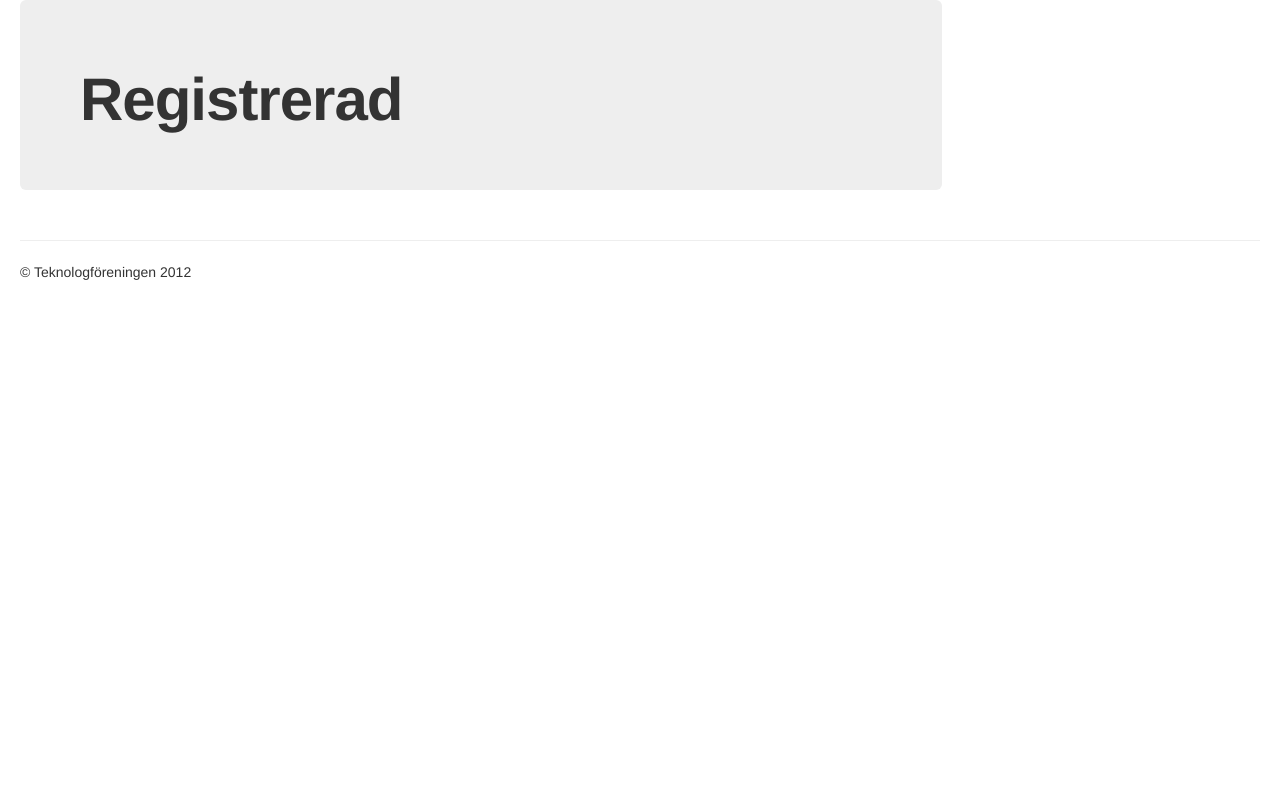
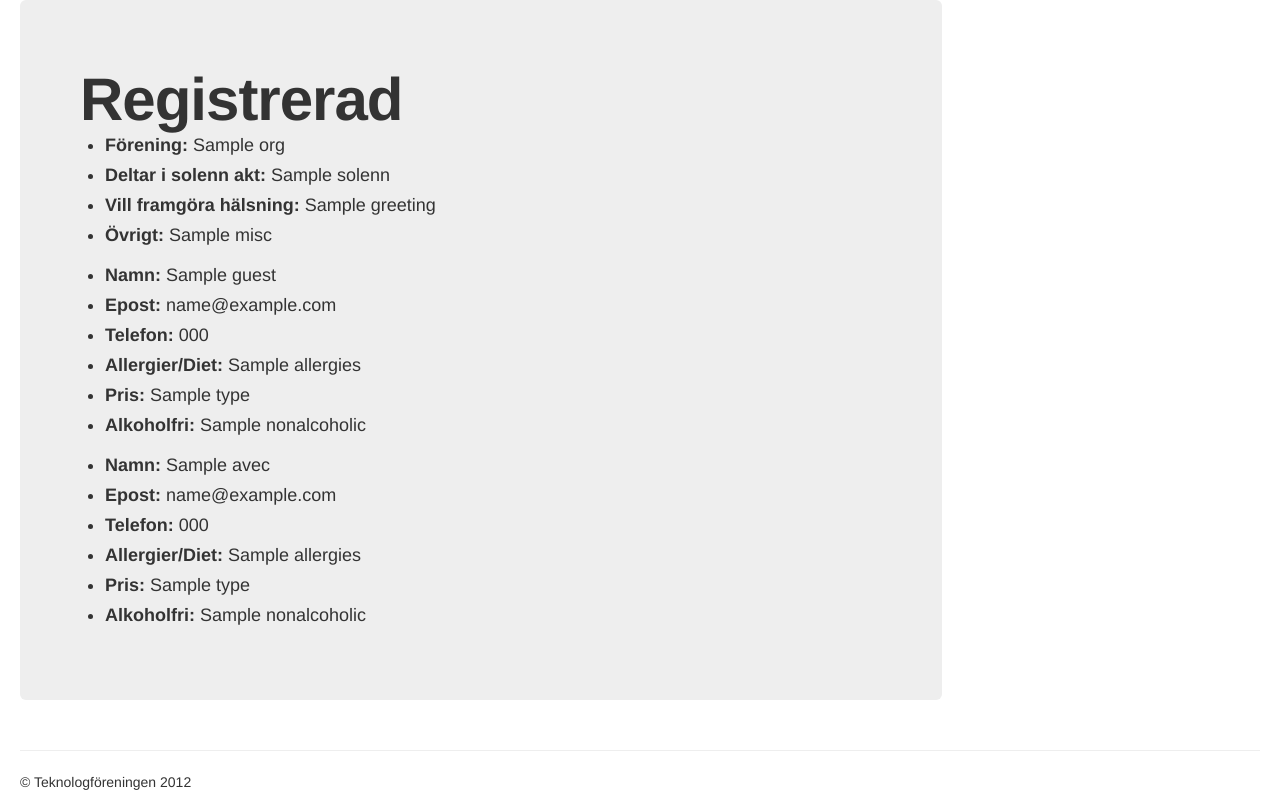
Before and after one commit to Teknologforeningen/tf_arsfest, a Django app: template tf_arsfest/templates/registration_done.html in a window 1280 px wide. Before the commit the page ends 280 px from the top, so only its background shows below. Run offline with Django 3.2, Linux system fonts and the light colour scheme; the template is opened without the code that fills it: most values are stand-ins (such as "Sample title", 1, 10 or a date in 2020); some libraries are stand-ins or nearby versions.

Commit message:
Modified templates

```diff
--- a/tf_arsfest/templates/registration_done.html
+++ b/tf_arsfest/templates/registration_done.html
@@ -4,6 +4,32 @@
 
 		<div class="hero-unit">
 			<h1>Registrerad</h1>
+
+				<ul>
+					<li><b>Förening: </b>{{ data.registration.org }}</li>
+					<li><b>Deltar i solenn akt: </b> {{ data.registration.solenn }}
+					<li><b>Vill framgöra hälsning: </b>{{ data.registration.greeting }}</li>
+					<li><b>Övrigt: </b>{{ data.registration.misc }}</li>
+				</ul>
+				<ul>
+					<li><b>Namn: </b>{{ data.guest.name }}</li>
+					<li><b>Epost: </b>{{ data.guest.email }}</li>
+					<li><b>Telefon: </b>{{ data.guest.phone }}</li>
+					<li><b>Allergier/Diet: </b>{{ data.guest.allergies }}</li>
+					<li><b>Pris: </b>{{ data.guest.type }}</li>
+					<li><b>Alkoholfri: </b> {{ data.guest.nonalcoholic }}</li>
+				</ul>
+
+				{% if data.avec %}
+				<ul>
+					<li><b>Namn: </b>{{ data.avec.name }}</li>
+					<li><b>Epost: </b>{{ data.avec.email }}</li>
+					<li><b>Telefon: </b>{{ data.avec.phone }}</li>
+					<li><b>Allergier/Diet: </b>{{ data.avec.allergies }}</li>
+					<li><b>Pris: </b>{{ data.avec.type }}</li>
+					<li><b>Alkoholfri: </b> {{ data.avec.nonalcoholic }}</li>
+				</ul>
+				{% endif %}
 		</div>
 
 
--- a/tf_arsfest/templates/registration_form.html
+++ b/tf_arsfest/templates/registration_form.html
@@ -2,7 +2,7 @@
 <div class="row-fluid">
 	<div class="span9">
 
-	<p>{{ desc }}</p>
+	<p>{{ desc|safe }}</p>
 
 		<form action="/{{ year }}/new/" method="post">
 			{% csrf_token %}
```
